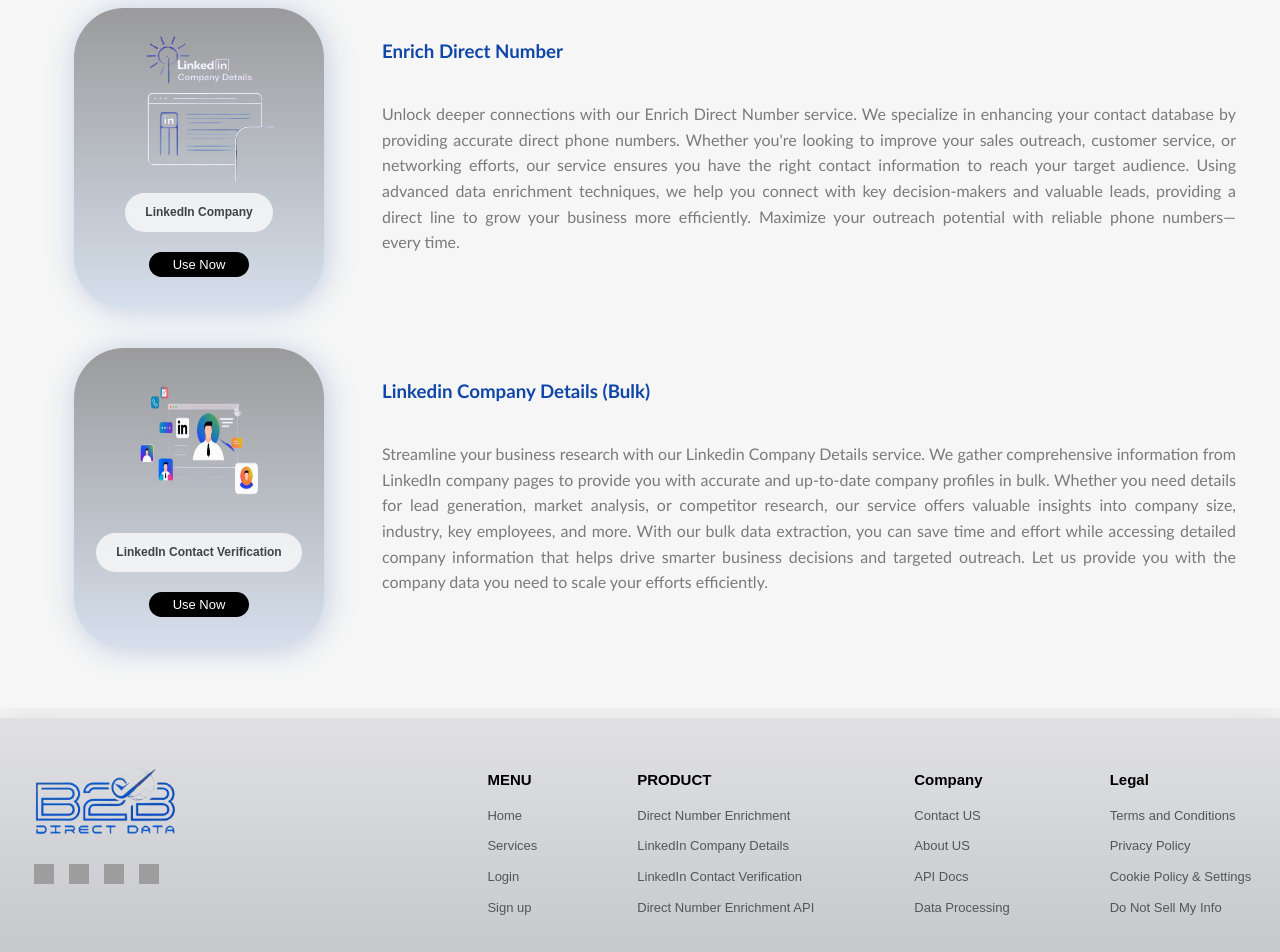
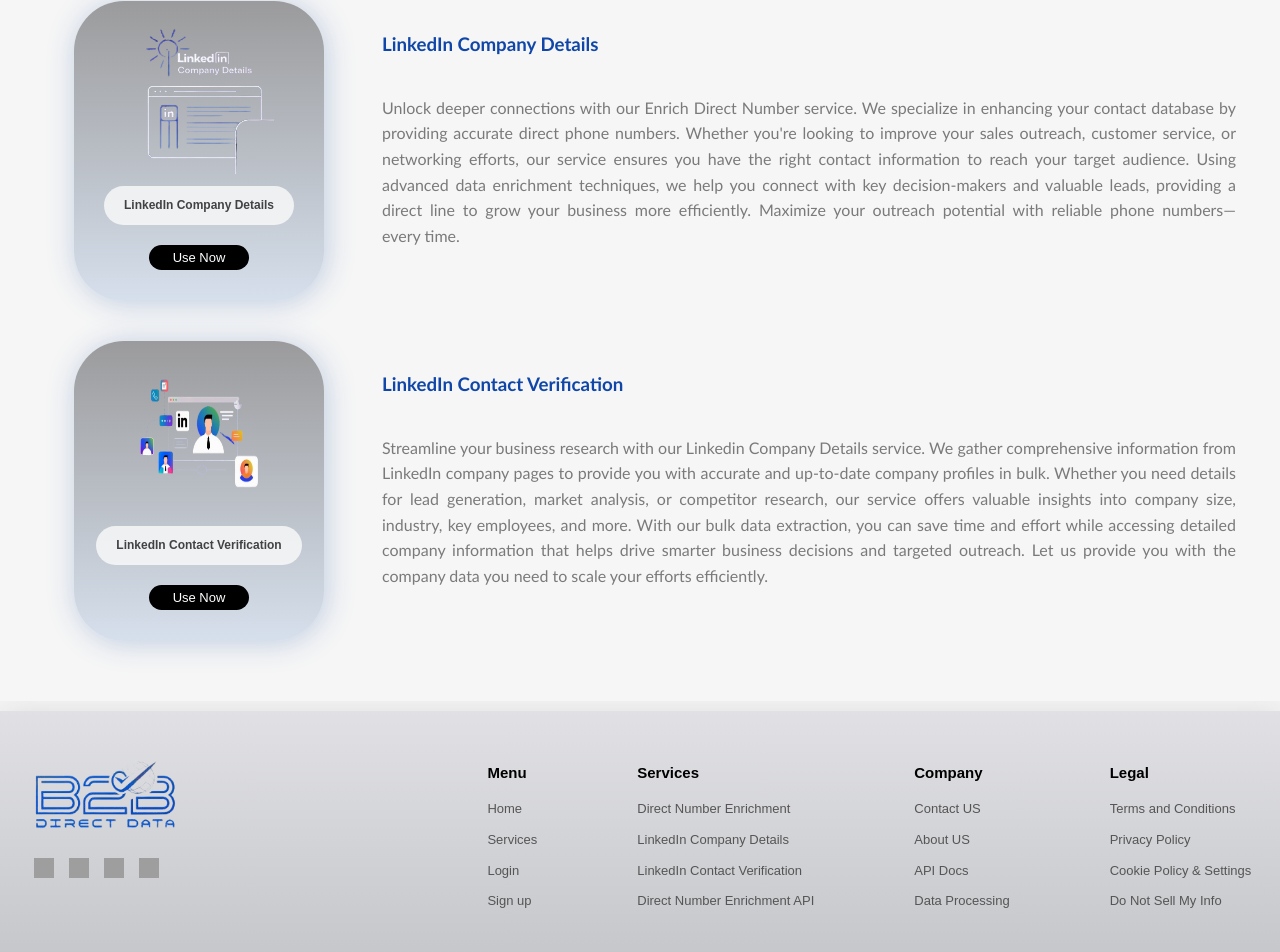
Before and after one commit to Devangnne123/b2b_direct_data, a React (Vite) app in the folder client/: page /services in a window 1280 px wide. Shown: the part 504-1456 px from the top of the page. Built offline with nearby package versions, Linux system fonts and the light colour scheme; grey boxes are pictures that could not be loaded.

Commit message:
frontend changes

```diff
--- a/client/index.html
+++ b/client/index.html
@@ -4,7 +4,7 @@
     <meta charset="UTF-8" />
     <link rel="icon" type="image/x-icon" href="/new.png" />
     <meta name="viewport" content="width=device-width, initial-scale=1.0" />
-    <title>B2B</title>
+    <title>B2B Direct Data</title>
   </head>
   <body>
     <div id="root"></div>
--- a/client/src/components/Login.jsx
+++ b/client/src/components/Login.jsx
@@ -137,7 +137,7 @@
         <div className="login-right">
           <div className="login-info">
             <div className="login-right-title">
-              <h3 className="login-subtitle">Mobile Enrichment</h3>
+              <h3 className="login-subtitle">Direct Number Enrichment</h3>
               <p className="login-description">Turn <span className="highlight-text"> URL  </span> into <span className="highlight-text">LinkedIn</span> data</p>
             </div>
             <img
--- a/client/src/components/Services.jsx
+++ b/client/src/components/Services.jsx
@@ -1,30 +1,32 @@
 import React, { useState } from "react";
 import { useNavigate } from "react-router-dom";
 import "../css/Index.css";
+import Login from "./Login";
+import SignUp from "./SignUp";
 
-function Services({ setShowModel }) {
+function Services() {
   const navigate = useNavigate();
   const [showModal, setShowModal] = useState(null);
 
   const services = [
     {
       icon: "Capture-removebg-preview (2).png",
-      title: "Mobile Enrichment",
-      titles: "LinkedIn Contact Verification (Bulk)",
+      title: "Direct Number Enrichment",
+      titles: "Direct Number Enrichment",
       descriptions:
         "Ensure the accuracy and reliability of your LinkedIn network with our Bulk Contact Verification service. We help businesses, recruiters, and professionals verify large volumes of LinkedIn profiles to streamline connections, enhance outreach efforts, and maintain an up-to-date network. Our automated process efficiently cross-references contact details, employment history, and profile authenticity, saving you time and ensuring your LinkedIn connections are credible and current. Whether you're looking to clean up your CRM or improve your lead generation, our bulk verification service provides peace of mind with fast, accurate results.",
     },
     {
       icon: "Capturee-removebg-preview.png",
-      title: "LinkedIn Company",
-      titles: "Enrich Direct Number",
+      title: "LinkedIn Company Details",
+      titles: "LinkedIn Company Details",
       descriptions:
 "Unlock deeper connections with our Enrich Direct Number service. We specialize in enhancing your contact database by providing accurate direct phone numbers. Whether you're looking to improve your sales outreach, customer service, or networking efforts, our service ensures you have the right contact information to reach your target audience. Using advanced data enrichment techniques, we help you connect with key decision-makers and valuable leads, providing a direct line to grow your business more efficiently. Maximize your outreach potential with reliable phone numbers—every time.",
     },
     {
       icon: "Captureq-removebg-preview (2).png",
       title: "LinkedIn Contact Verification",
-      titles: "Linkedin Company Details (Bulk)",
+      titles: "LinkedIn Contact Verification",
       descriptions:
       "Streamline your business research with our Linkedin Company Details service. We gather comprehensive information from LinkedIn company pages to provide you with accurate and up-to-date company profiles in bulk. Whether you need details for lead generation, market analysis, or competitor research, our service offers valuable insights into company size, industry, key employees, and more. With our bulk data extraction, you can save time and effort while accessing detailed company information that helps drive smarter business decisions and targeted outreach. Let us provide you with the company data you need to scale your efforts efficiently.",
     },
@@ -73,7 +75,7 @@
                         className="serviceIcon"
                       />
                       <h3 className="serviceTitle">{service.title}</h3>
-                      <button className="useNowBtn1" onClick={() => setShowModel("login")}>
+                      <button className="useNowBtn1" onClick={() => setShowModal("login")}>
                         Use Now
                       </button>
                     </article>
--- a/client/src/components/footer.jsx
+++ b/client/src/components/footer.jsx
@@ -1,7 +1,15 @@
-import React from 'react'
+import React, { useState } from 'react'
+import { Link, useNavigate } from "react-router-dom";
 import '../css/footer.css';
+import Login from "./Login";
+import SignUp from "./SignUp";
 
 function footer() {
+ const [showModal, setShowModal] = useState(false);
+
+  const handleLinkClick = () => {
+
+  };
   return (
     <>
     {/* <!-- Footer --> */}
@@ -27,36 +35,66 @@
           </div>
           <div className='menu-product'>
           <div className="footer-section">
-            <h4>MENU</h4>
+            <h4>Menu</h4>
             <ul>
               <li>
-                <a href="#">Home</a>
+                <a><Link to="/" onClick={handleLinkClick}>
+                                Home
+                              </Link></a>
               </li>
               <li>
-                <a href="#">Services</a>
+                <a ><Link to="/services" onClick={handleLinkClick}>
+                               Services
+                              </Link></a>
               </li>
               <li>
-                <a href="#">Login</a>
+                <a onClick={() => {
+                  setShowModal("login");
+
+                }} >Login</a>
               </li>
+
+              {showModal && (
+        <div className="overlay">
+          <div className="modal">
+            {showModal === "login" ? (
+              <Login closeModal={() => setShowModal(null)} setShowModal={setShowModal} />
+            ) : (
+              <SignUp closeModal={() => setShowModal(null)} setShowModal={setShowModal} />
+            )}
+          </div>
+        </div>
+      )}
               <li>
-                <a href="#">Sign up</a>
+                <a onClick={() => {
+                  setShowModal("signup");
+
+                }} >Sign up</a>
               </li>
             </ul>
           </div>
           <div className="footer-section">
-            <h4>PRODUCT</h4>
+            <h4>Services</h4>
             <ul>
               <li>
-                <a href="#">Direct Number Enrichment</a>
+                <a ><Link to="/services" onClick={handleLinkClick}>
+                               Direct Number Enrichment
+                              </Link></a>
               </li>
               <li>
-                <a href="#">LinkedIn Company Details</a>
+                <a ><Link to="/services" onClick={handleLinkClick}>
+                               LinkedIn Company Details
+                              </Link></a>
               </li>
               <li>
-                <a href="#">LinkedIn Contact Verification</a>
+                <a ><Link to="/services" onClick={handleLinkClick}>
+                               LinkedIn Contact Verification
+                              </Link></a>
               </li>
               <li>
-                <a href="#">Direct Number Enrichment API</a>
+                <a ><Link to="/services" onClick={handleLinkClick}>
+                               Direct Number Enrichment API
+                              </Link></a>
               </li>
             </ul>
           </div>
@@ -64,16 +102,24 @@
             <h4>Company</h4>
             <ul>
               <li>
-                <a href="#">Contact US</a>
+                <a ><Link to="contactus" onClick={handleLinkClick}>
+                               Contact US
+                              </Link></a>
               </li>
               <li>
-                <a href="#">About US</a>
+                <a ><Link to="/aboutus" onClick={handleLinkClick}>
+                               About US
+                              </Link></a>
               </li>
               <li>
-                <a href="#">API Docs</a>
+                <a ><Link to="/api" onClick={handleLinkClick}>
+                               API Docs
+                              </Link></a>
               </li>
               <li>
-                <a href="#">Data Processing</a>
+                <a ><Link to="/" onClick={handleLinkClick}>
+                               Data Processing
+                              </Link></a>
               </li>
             </ul>
           </div>
@@ -81,16 +127,24 @@
             <h4>Legal</h4>
             <ul>
               <li>
-                <a href="#">Terms and Conditions</a>
+                <a ><Link to="/" onClick={handleLinkClick}>
+                               Terms and Conditions
+                              </Link></a>
               </li>
               <li>
-                <a href="#">Privacy Policy</a>
+                <a ><Link to="/" onClick={handleLinkClick}>
+                               Privacy Policy
+                              </Link></a>
               </li>
               <li>
-                <a href="#">Cookie Policy & Settings</a>
+                <a ><Link to="/" onClick={handleLinkClick}>
+                               Cookie Policy & Settings
+                              </Link></a>
               </li>
               <li>
-                <a href="#">Do Not Sell My Info</a>
+                <a ><Link to="/" onClick={handleLinkClick}>
+                               Do Not Sell My Info
+                              </Link></a>
               </li>
             </ul>
           </div>
@@ -131,9 +185,10 @@
           </div> */}
         </div>
         <div className="footer-bottom">
-          <p className='footer-links1'>Copyright © 2024 | All Rights Reserved. Powered by B2B direct data.</p>
+          <p className='footer-links1'>Copyright © 2024 | All Rights Reserved. Powered by B2B Direct Data.</p>
 
         </div>
+
       </footer>
     </>
   )
--- a/client/src/css/Index.css
+++ b/client/src/css/Index.css
@@ -324,7 +324,7 @@
        display: flex;
        justify-content: center;
 
-       font-size: 25px;
+       font-size: 21px;
        margin-top: -18px;
        margin-bottom: 15px;
        color: #000000;
```
Also changed, not shown: client/src/components/index.jsx (+26 -3 lines).
